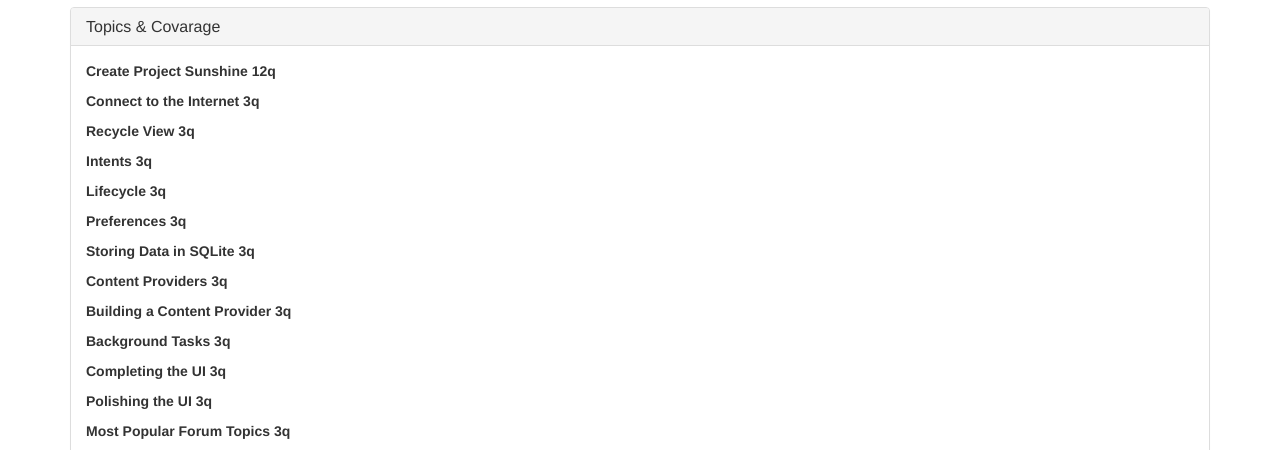
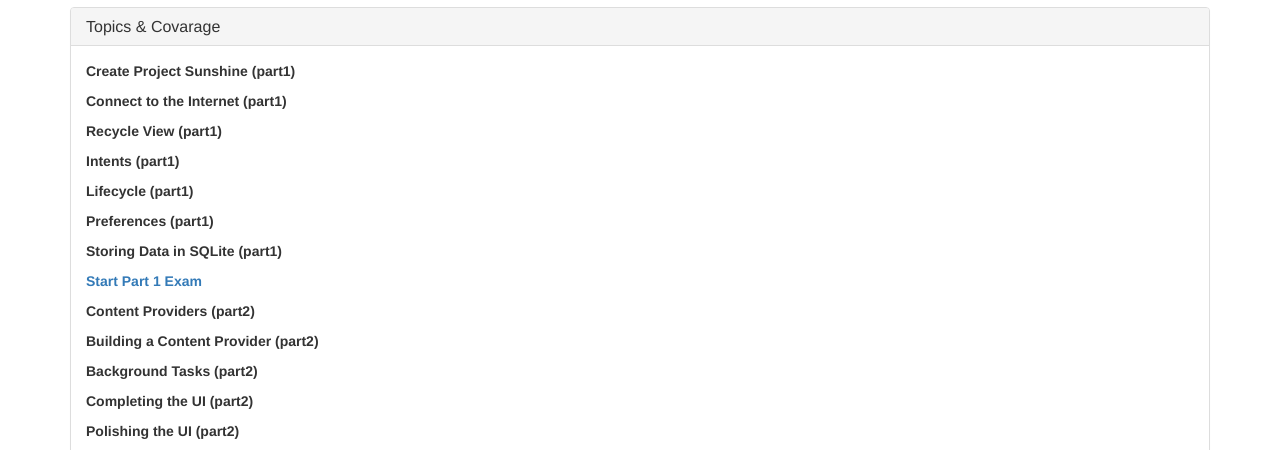
Before and after one commit to dnkilic/udacity-google-scholarship-test, a plain HTML site: page index.html in a window 1280 px wide. Shown: the part 499-949 px from the top of the page. Drawn offline with nearby package versions, Linux system fonts and the light colour scheme.

Commit message:
style changes

```diff
--- a/index.html
+++ b/index.html
@@ -97,46 +97,49 @@
                     <div id="collapseObj2" class="panel-collapse collapse in" role="tabpanel" aria-labelledby="headingObj2">
                         <div class="panel-body">
                              <p><strong>
-                                Create Project Sunshine 12q<br />
+                                Create Project Sunshine (part1)<br />
                           </strong>  </p>
                             <p><strong>
-                                Connect to the Internet 3q<br />
+                                Connect to the Internet (part1)<br />
                           </strong>  </p>
                             <p><strong>
-                                Recycle View 3q<br/>
+                                Recycle View (part1)<br/>
                           </strong>  </p>
                             <p><strong>
-                                Intents 3q<br/>
+                                Intents (part1)<br/>
                           </strong>  </p>
                             <p><strong>
-                                Lifecycle 3q<br/>
+                                Lifecycle (part1)<br/>
                           </strong>  </p>
                             <p><strong>
-                                Preferences 3q<br/>
+                                Preferences (part1)<br/>
                            </strong> </p>
                             <p><strong>
-                                Storing Data in SQLite 3q<br/>
+                                Storing Data in SQLite (part1)<br/>
                            </strong> </p>
                             <p><strong>
-                                Content Providers 3q</br>
+                                <a href="?2.1">Start Part 1 Exam</a><br />
+                           </strong> </p>
+                            <p><strong>
+                                Content Providers (part2)</br>
                            </strong> </p>
                     <p><strong>
-                                Building a Content Provider 3q</br>
+                                Building a Content Provider (part2)</br>
                           </strong>  </p>
                <p><strong>
-                                Background Tasks 3q</br>
+                                Background Tasks (part2)</br>
                            </strong> </p>
      <p><strong>
-                                Completing the UI 3q</br>
+                                Completing the UI (part2)</br>
                          </strong>   </p>
   <p><strong>
-                                Polishing the UI 3q</br>
+                                Polishing the UI (part2)</br>
                           </strong>  </p>
  <p><strong>
-                                Most Popular Forum Topics 3q</br>
+                                Most Popular Forum Topics (part2)</br>
                          </strong>   </p>
 <p><strong>
-                                <a href="?2.1">Start Exam</a><br />
+                               Start Part 2 Exam (Not available yet)<br />
                            </strong> </p>
                         </div>
                     </div>
```
